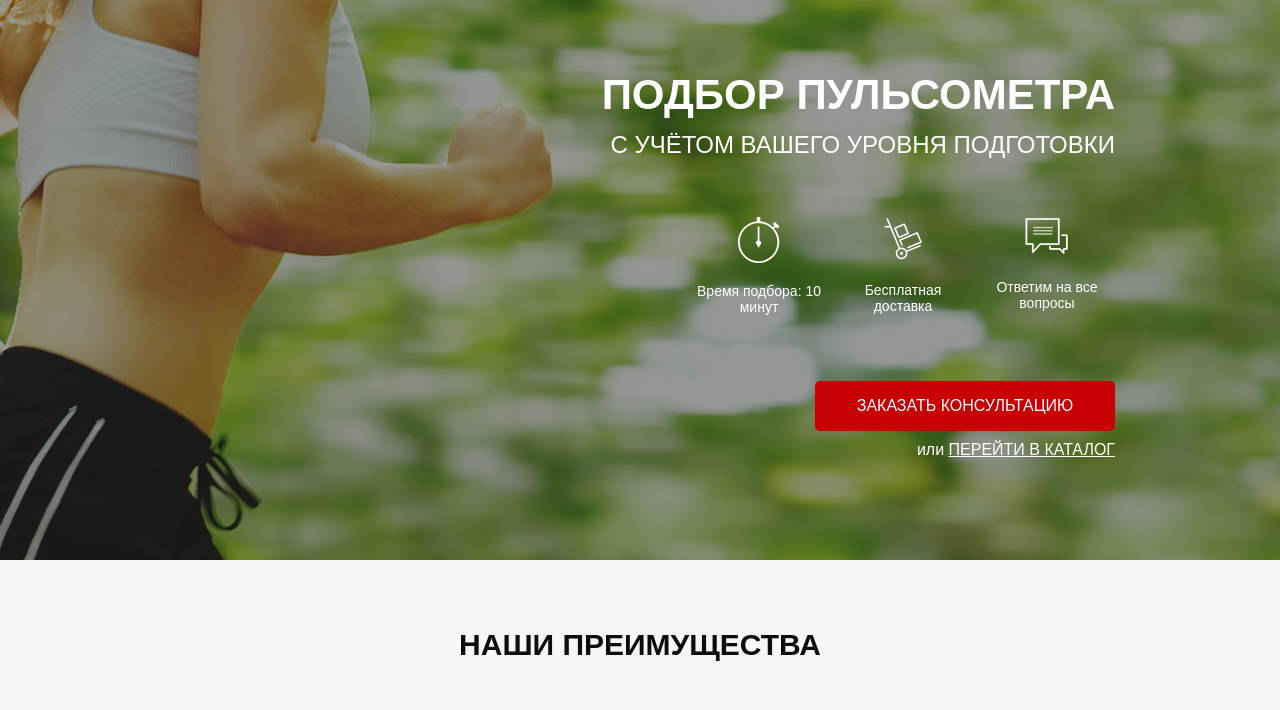
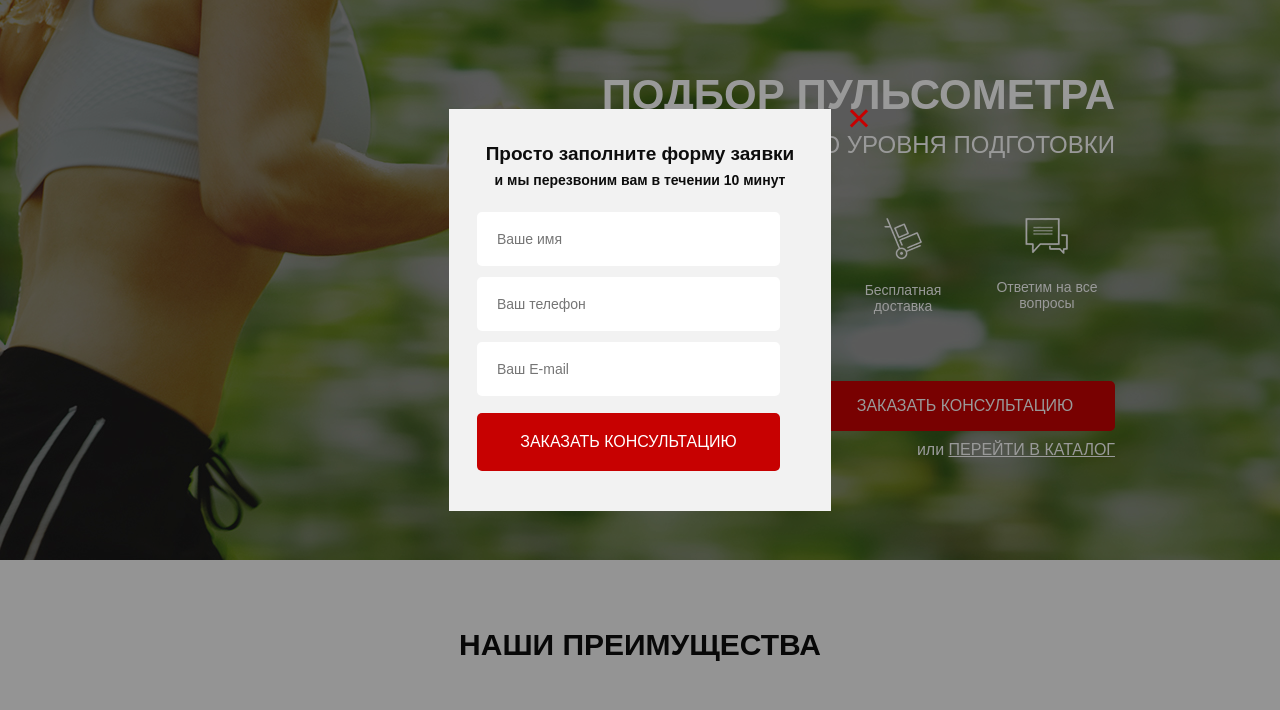
Before and after one commit to brichevaa/pulse_project, a website: page src/index.html in a window 1280 px wide. Both pictures are taken after a click on the button "ЗАКАЗАТЬ ЗВОНОК". Shown: the part 90-800 px from the top of the page. Drawn offline with nearby package versions, Linux system fonts and the light colour scheme; a web font is replaced by a local one.

Commit message:
добавила модальные окна

```diff
--- a/src/index.html
+++ b/src/index.html
@@ -20,7 +20,7 @@
                </div>
                <div class="header__contacts">
                   <a href="tel:+74999228974" class="header__phone">+7 (499) 922-89-74</a>
-                  <button class="button">заказать звонок</button>
+                  <button data-modal="consultation" class="button">заказать звонок</button>
                </div>
             </header>
 
@@ -42,7 +42,9 @@
                   </div>
                </div>
 
-               <button class="button button_main">заказать кОНСУЛЬТАЦИЮ</button>
+               <button data-modal="consultation" class="button button_main">
+                  заказать кОНСУЛЬТАЦИЮ
+               </button>
                <div class="promo__link">
                   или
                   <a href="#">ПЕРЕЙТИ В КАТАЛОГ</a>
@@ -500,6 +502,38 @@
          </div>
       </footer>
 
+      <div class="overlay">
+         <div class="modal" id="consultation">
+            <div class="modal__close">&times;</div>
+            <div class="modal__subtitle">Просто заполните форму заявки</div>
+            <div class="modal__descr">и мы перезвоним вам в течении 10 минут</div>
+            <form class="feed-form feed-form_mt25" action="#">
+               <input name="name" type="text" placeholder="Ваше имя" />
+               <input name="phone" type="number" placeholder="Ваш телефон" />
+               <input name="email" type="email" placeholder="Ваш E-mail" />
+               <button class="button button_submit">заказать кОНСУЛЬТАЦИЮ</button>
+            </form>
+         </div>
+
+         <div class="modal" id="order">
+            <div class="modal__close">&times;</div>
+            <div class="modal__subtitle">Ваш заказ:</div>
+            <div class="modal__descr">Пульсометр Polar FT1</div>
+            <form class="feed-form feed-form_mt25" action="#">
+               <input name="name" type="text" placeholder="Ваше имя" />
+               <input name="phone" type="number" placeholder="Ваш телефон" />
+               <input name="email" type="email" placeholder="Ваш E-mail" />
+               <button class="button button_submit">купить</button>
+            </form>
+         </div>
+
+         <div class="modal modal_mini" id="thanks">
+            <div class="modal__close">&times;</div>
+            <div class="modal__subtitle">Спасибо за вашу заявку!</div>
+            <div class="modal__descr">Наш менеджер свяжется с вами в ближайшее время!</div>
+         </div>
+      </div>
+
       <script type="text/javascript" src="https://code.jquery.com/jquery-1.11.0.min.js"></script>
       <script
          type="text/javascript"
--- a/src/js/script.js
+++ b/src/js/script.js
@@ -37,4 +37,20 @@ $(function () {
 
    toggleSlide('.catalog-item__link');
    toggleSlide('.catalog-item__back');
+
+   // Modal
+
+   $('[data-modal=consultation]').on('click', function () {
+      $('.overlay, #consultation').fadeIn('slow');
+   });
+   $('.modal__close').on('click', function () {
+      $('.overlay, #consultation, #thanks, #order').fadeOut('slow');
+   });
+
+   $('.button_mini').each(function (i) {
+      $(this).on('click', function () {
+         $('#order .modal__descr').text($('.catalog-item__subtitle').eq(i).text());
+         $('.overlay, #order').fadeIn('slow');
+      });
+   });
 });
--- a/src/sass/blocks/_forms.scss
+++ b/src/sass/blocks/_forms.scss
@@ -5,6 +5,7 @@
    width: 303px;
    input {
       height: 54px;
+      border: none;
       border-radius: 5px;
       background-color: #fff;
       margin-bottom: 11px;
@@ -16,4 +17,7 @@
          margin-bottom: 17px;
       }
    }
+   &_mt25 {
+      margin-top: 25px;
+   }
 }
--- /dev/null
+++ b/src/sass/blocks/_modal.scss
@@ -0,0 +1,54 @@
+.overlay {
+   display: none;
+   position: fixed;
+   top: 0;
+   width: 100%;
+   height: 100%;
+   background-color: rgba(0, 0, 0, 0.4);
+}
+.modal {
+   display: flex;
+   flex-direction: column;
+   align-items: center;
+   position: absolute;
+   top: 50%;
+   left: 50%;
+   transform: translate(-50%, -50%);
+   width: 382px;
+   min-height: 402px;
+   background-color: #f2f2f2;
+   padding: 35px 28px 40px 28px;
+   &__close {
+      position: absolute;
+      top: 0;
+      right: -40px;
+      font-size: 41px;
+      color: $main-color;
+      line-height: 19px;
+      cursor: pointer;
+   }
+   &__subtitle {
+      color: #0d0d0d;
+      text-align: center;
+      font-size: 19px;
+      font-weight: 700;
+      line-height: 19px; /* 100% */
+      margin-bottom: 10px;
+   }
+   &__descr {
+      color: #0d0d0d;
+      text-align: center;
+      font-size: 14px;
+      font-weight: 700;
+      line-height: 14px; /* 100% */
+   }
+   &_mini {
+      min-height: 143px;
+   }
+}
+
+#consultation,
+#order,
+#thanks {
+   display: none;
+}
--- a/src/sass/style.scss
+++ b/src/sass/style.scss
@@ -12,6 +12,7 @@
 @import 'blocks/catalog';
 @import 'blocks/footer';
 @import 'blocks/reviews';
+@import 'blocks/modal';
 
 * {
    font-family: MuseoModerno, sans-serif;
```
Also changed, not shown: src/css/style.min.css.
